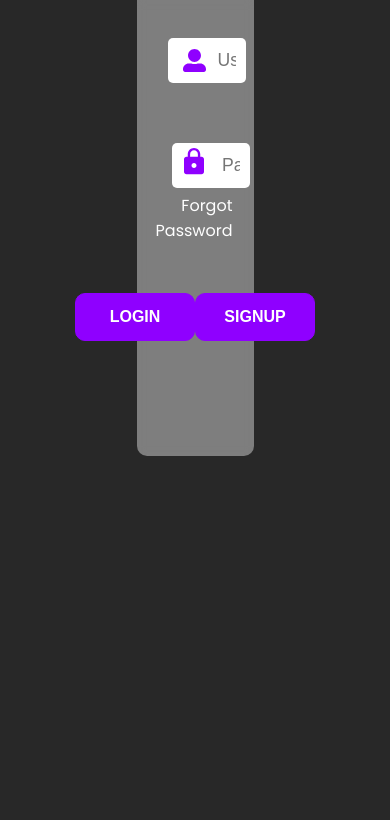
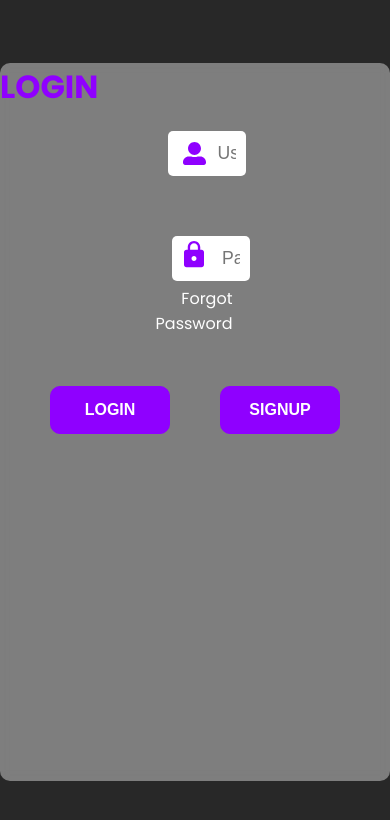
Before and after one commit to 404-Runtime-Terror/Password-Manager-Frontend, a Next.js app: page /components/Login in a window 390 px wide. Shown: the top 820 px of the page. Built offline with nearby package versions, Linux system fonts and the light colour scheme.

Commit message:
responsive_trial_2

```diff
--- a/pages/components/Login/style.module.css
+++ b/pages/components/Login/style.module.css
@@ -4,7 +4,7 @@
   justify-content: center;
   position: relative;
   margin: auto;
-  height: 50vw;
+  height: 100vh;
   width: auto;
   background-size: auto;
   /* background-image: url(https://media.giphy.com/media/3og0IFrHkIglEOg8Ba/giphy.gif); */
@@ -22,7 +22,7 @@
   align-items: center;
   justify-content: space-evenly;
   height: 85vh;
-  width: min(500px,30vw);
+  width: 500px;
   background-color: rgb(255, 255, 255, 0.4);
   box-shadow: 20px;
   /* created variable for text color in globals.css */
@@ -102,3 +102,13 @@
 .login_btn {
   width: 120px;
 }
+
+@media(max-width:900px){
+  .login_box{
+    display: block;
+  }
+
+  .login_background{
+    width: 100%;
+  }
+}
```
